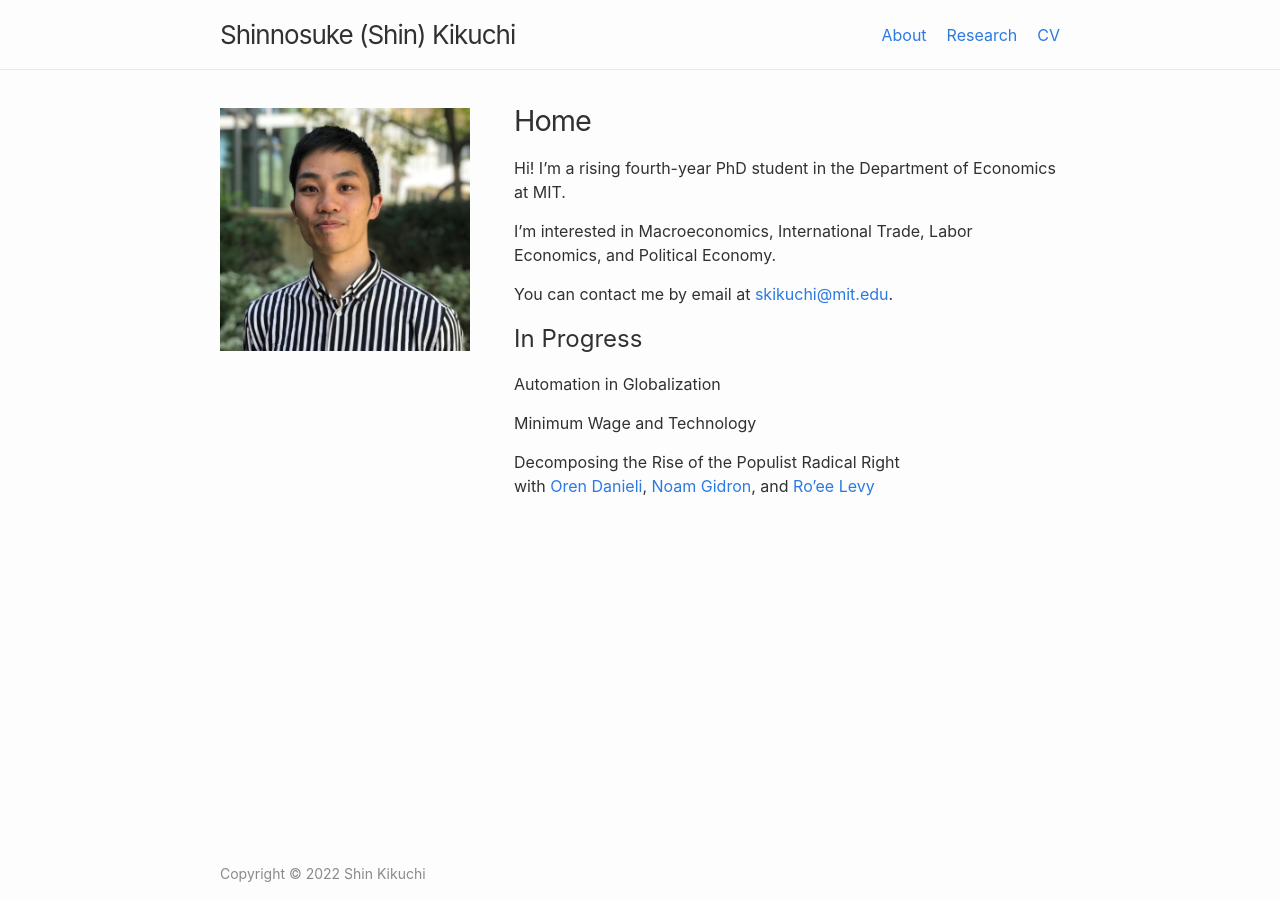
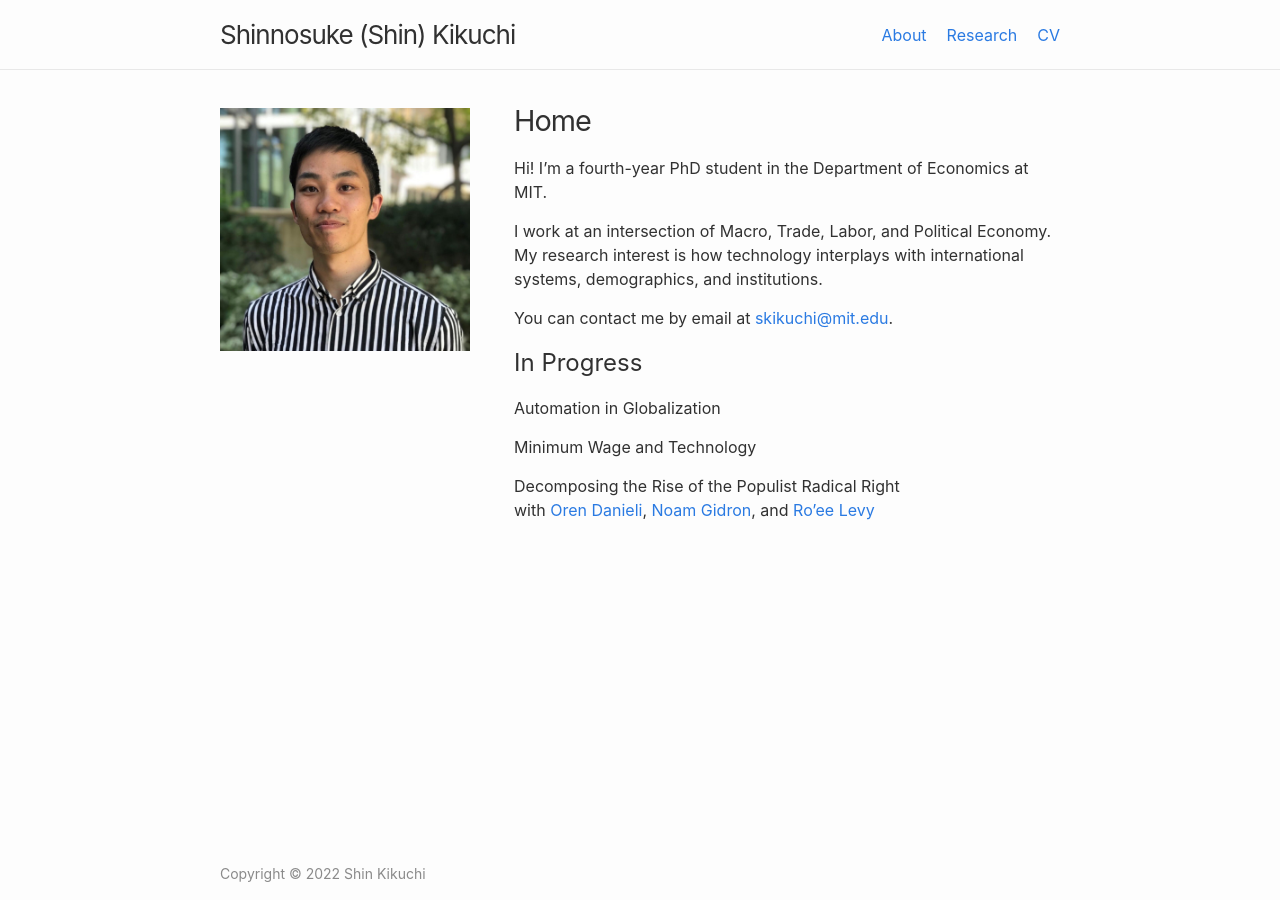
Before and after one commit to shinnkikuchi/shinnkikuchi.github.io, a Jekyll site: the page built from index.md, in a window 1280 px wide. Built offline with Jekyll 4.4.1, drawn with Linux system fonts in a browser that asks for light colours.

Commit message:
Update index.md

```diff
--- a/index.md
+++ b/index.md
@@ -6,9 +6,9 @@ layout: home
 title: Home
 ---
 
-Hi! I'm a rising fourth-year PhD student in the Department of Economics at MIT.
+Hi! I'm a fourth-year PhD student in the Department of Economics at MIT.
 
-I'm interested in Macroeconomics, International Trade, Labor Economics, and Political Economy.
+I work at an intersection of Macro, Trade, Labor, and Political Economy. My research interest is how technology interplays with international systems, demographics, and institutions.
 
 You can contact me by email at [skikuchi@mit.edu](mailto:skikuchi@mit.edu).
 
```
